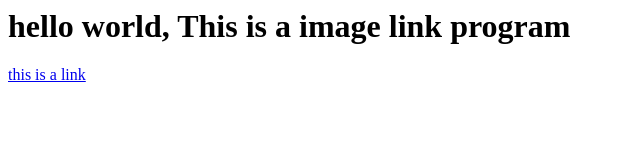
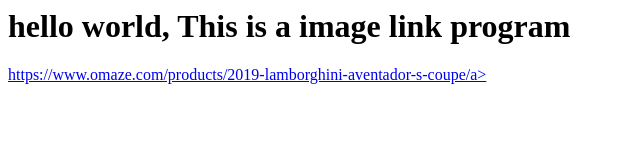
Before and after one commit to ChiranjeetMandal/imagelink, a plain HTML site: page index.html in a window 1280 px wide. Shown: the whole page, without its empty margins (0-640 px from the left). Drawn offline with Linux system fonts and the light colour scheme.

Commit message:
Update index.html

```diff
--- a/index.html
+++ b/index.html
@@ -2,7 +2,7 @@
   <body>
     <h1> hello world, This is a image link program</h1>
     <a href="https://www.lamborghini.com/en-en">
-      this is a link</a>
+      https://www.omaze.com/products/2019-lamborghini-aventador-s-coupe/a>
 
   </body>
 </html>
```
